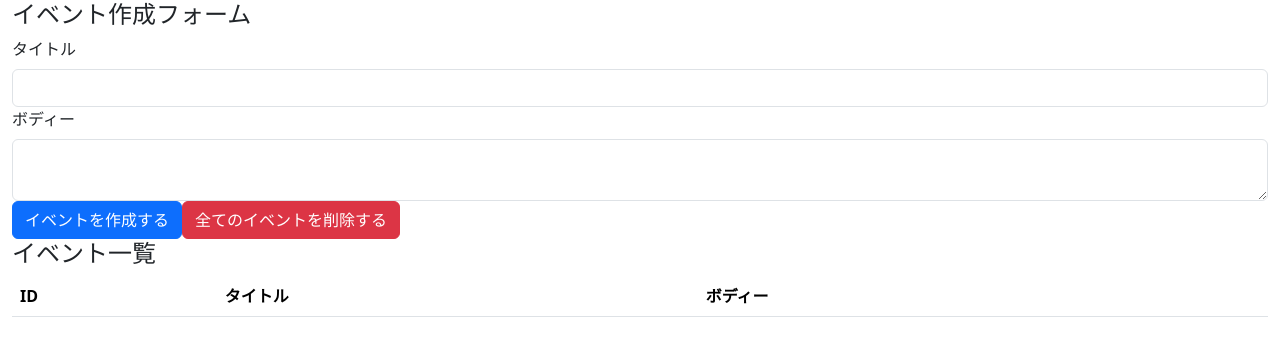
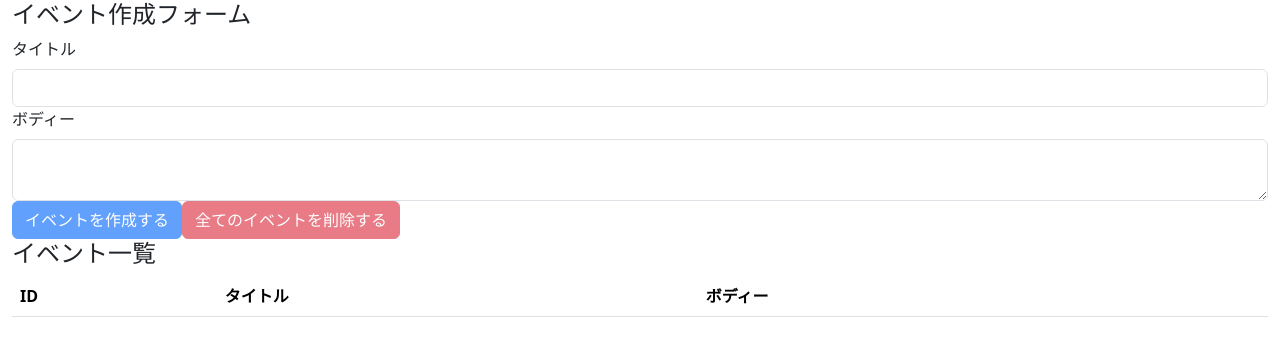
Before and after one commit to keishi0510fujii/practice_react_hooks, a React (Vite) app: page / in a window 1280 px wide. Shown: the top 356 px of the page. Built offline with nearby package versions, Linux system fonts and the light colour scheme.

Commit message:
create Event

```diff
--- a/src/components/App.tsx
+++ b/src/components/App.tsx
@@ -1,24 +1,51 @@
 // eslint-disable-next-line no-use-before-define
-import React from 'react';
+import React, { useReducer, useState } from 'react';
 import 'bootstrap/dist/css/bootstrap.min.css';
+import reducer from '../reducers/index';
+import Event from './Event';
 // eslint-disable-next-line @typescript-eslint/explicit-module-boundary-types
-const App = () => (
+const App = () => {
   // eslint-disable-next-line react/jsx-filename-extension
-  <>
+  const [state, dispatch] = useReducer(reducer, []);
+  const [title, setTitle] = useState('');
+  const [body, setBody] = useState('');
+  const addEvent = (e) => {
+    e.preventDefault();
+    dispatch(
+      {
+        type: 'CREATE_EVENT',
+        title,
+        body,
+      },
+    );
+
+    setTitle('');
+    setBody('');
+  };
+
+  const deleteAllEvents = (e) => {
+    e.preventDefault();
+    const result = window.confirm('全てのイベントを本当に削除して良いですか？');
+    if (result) dispatch({ type: 'DELETE_ALL_EVENTS' });
+  };
+
+  const unCreatable = title === '' || body === '';
+
+  return (
     <div className="container-fluid">
       <h4>イベント作成フォーム</h4>
       <form>
         <div className="form-group">
           <label className="form-label" htmlFor="formEventTitle">タイトル</label>
-          <input className="form-control" id="formEventTitle" type="text" />
+          <input className="form-control" id="formEventTitle" type="text" value={title} onChange={(e) => setTitle(e.target.value)} />
         </div>
         <div className="form-group">
           <label className="form-label" htmlFor="formEventBody">ボディー</label>
-          <textarea className="form-control" id="formEventBody" />
+          <textarea className="form-control" id="formEventBody" value={body} onChange={(e) => setBody(e.target.value)} />
         </div>
       </form>
-      <button className="btn btn-primary">イベントを作成する</button>
-      <button className="btn btn-danger">全てのイベントを削除する</button>
+      <button className="btn btn-primary" onClick={addEvent} disabled={unCreatable}>イベントを作成する</button>
+      <button className="btn btn-danger" onClick={deleteAllEvents} disabled={state.length === 0}>全てのイベントを削除する</button>
 
       <h4>イベント一覧</h4>
       <table className="table table-hover">
@@ -30,10 +57,14 @@ const App = () => (
             <th />
           </tr>
         </thead>
+        <tbody>
+          {state.map((event: any, index: number) => (
+            <Event key={index} event={event} dispatch={dispatch} />
+          )) }
+        </tbody>
       </table>
     </div>
-
-  </>
-);
+  );
+};
 
 export default App;
--- /dev/null
+++ b/src/components/Event.tsx
@@ -0,0 +1,22 @@
+import React from 'react';
+
+const Event = ({ event, dispatch }) => {
+  const { id, title, body } = event;
+  const handleClickDeleteButton = () => {
+    const result = window.confirm(`イベント(id=${id})を本当に削除しても良いですか？`);
+    if (result) dispatch({ type: 'DELETE_EVENT', id });
+  };
+
+  return (
+    <tr>
+      <td>{id}</td>
+      <td>{title}</td>
+      <td>{body}</td>
+      <td>
+        <button type="button" className="btn btn-danger" onClick={handleClickDeleteButton}>削除</button>
+      </td>
+    </tr>
+  );
+};
+
+export default Event;
--- a/src/reducers/index.ts
+++ b/src/reducers/index.ts
@@ -1,4 +1,4 @@
-const events = (state = [], action) => {
+const events = (state = [], action: any) => {
   switch (action.type) {
     case 'CREATE_EVENT':
       const event = { title: action.title, body: action.body };
@@ -6,7 +6,7 @@ const events = (state = [], action) => {
       const id = length === 0 ? 1 : state[length - 1].id + 1;
       return [...state, { id, ...event }];
     case 'DELETE_EVENT':
-      return state;
+      return state.filter((event) => event.id !== action.id);
     case 'DELETE_ALL_EVENTS':
       return [];
     default:
```
Also changed, not shown: package.json (+15 -12 lines), .eslintrc.json, 1 other file (tests, documents, lock files or other folders).
